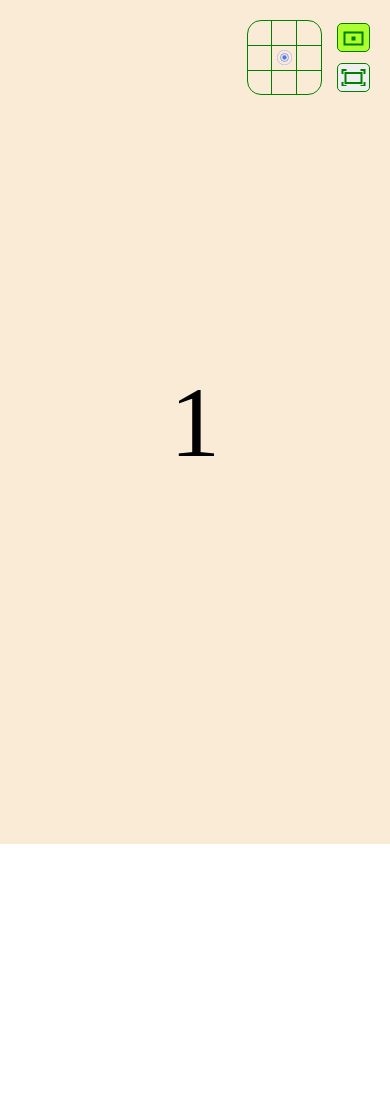
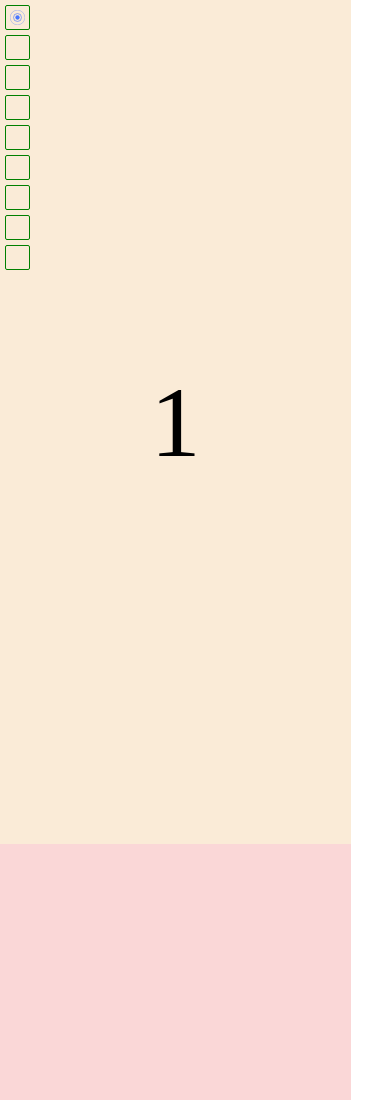
Before and after one commit to Deepshi-k/Museoedu, a website: page index.html in a window 390 px wide. Shown: the top 1100 px of the page. Before the commit the page ends 844 px from the top, so only its background shows below. Drawn offline with Linux system fonts and the light colour scheme.

Commit message:
mobile view test

```diff
--- a/index.css
+++ b/index.css
@@ -37,7 +37,6 @@ body {
 .main {
     width: 100vw;
     height: 100vh;
-    overflow: scroll;
     position: absolute;
     overflow: hidden;
 }
@@ -249,3 +248,87 @@ body {
 .mainBtn.active,.mainBtn:hover{
     background-color: greenyellow;
 }
+
+.mobile_table_container {
+    display: none;
+}
+
+@media (max-width:1000px) {
+
+    .main_table_container {
+        display: none;
+    }
+
+    .mobile_table_container {
+        display: flex;
+        position: fixed;
+        z-index: 2000;
+        gap: 5px;
+        flex-wrap: wrap;
+        flex-direction: column;
+        top: 5px;
+        left: 5px;
+    }
+
+    .mobile_box {
+        width: 25px;
+        height: 25px;
+        border: 1px solid green;
+        border-radius: 2px ;
+    }
+
+    .mobile_box:hover {
+        background-color: greenyellow;
+    }
+
+    #mobile_pointer {
+        width: 15px;
+        height: 15px;
+        position: absolute;
+        background-image: url("Images/pointer.svg");
+        background-repeat: no-repeat;
+        background-size: contain;
+        transition: 1s ease;
+        top: 5px;
+        left: 5px;
+        animation: slide 3s ease both;
+        animation-timeline: scroll(y);
+    }
+
+    body {
+        overflow: auto;
+    }
+
+    .main {
+        width: fit-content;
+        height: fit-content;
+        position: static;
+        overflow: hidden;
+    }
+
+    .sub {
+        display: flex;
+        flex-wrap: wrap;
+        width: fit-content;
+        height: fit-content;
+        position: static;
+        flex-direction: column;
+    }
+
+    .inner {
+        width: 90vw;
+        height: 100vh;
+        position: static;
+        display: flex;
+        justify-content: center;
+        align-items: center;
+        font-size: 100px;
+    }
+
+}
+
+@keyframes slide {
+    to {
+        top: calc(100% - 20px);
+    }
+}
--- a/index.html
+++ b/index.html
@@ -49,6 +49,18 @@
             </button>
         </div>
     </div>
+    <div class="mobile_table_container">
+        <a href="" class="mobile_box"></a>
+        <a href="" class="mobile_box"></a>
+        <a href="" class="mobile_box"></a>
+        <a href="" class="mobile_box"></a>
+        <a href="" class="mobile_box"></a>
+        <a href="" class="mobile_box"></a>
+        <a href="" class="mobile_box"></a>
+        <a href="" class="mobile_box"></a>
+        <a href="" class="mobile_box"></a>
+        <div id="mobile_pointer"></div>
+    </div>
     <div class="main">
         <div class="sub">
             <div class="inner" style="background-color: antiquewhite;">1</div>
--- a/index.js
+++ b/index.js
@@ -1,10 +1,12 @@
 
 document.addEventListener('DOMContentLoaded', () => {
+    let inner_width = window.innerWidth;
+    if(inner_width > 1000) {
     document.querySelectorAll(".inner")[0].scrollIntoView({behavior : 'smooth' , block : 'center' ,inline :'center'});
     setTimeout(()=>{
         document.querySelector(".sub").classList.add("zoomin");
         document.addEventListener('wheel', handleWheel,{passive : false});
-    },2000);
+    },2000); }
 });
 const inner = document.querySelectorAll('.inner');
 let currentIndex = 0;
@@ -29,7 +31,6 @@ function scrollToSlide(index){
         inner[index].scrollIntoView({ behavior: 'smooth' });
         pointer.classList = pointer_postion_names[index];
         currentIndex=index;
-        console.log(".............");
     }
 };
 
@@ -58,8 +59,6 @@ const handleWheel = (event) => {
                 deltacount = (nextscrolldeltavalue + previousdelatavalue )/2;
             }
             if(deltacount==nextscrolldeltavalue) {
-                // nextscrolldeltavalue+=100;
-                // previousdelatavalue+=100;
                 deltacount = (nextscrolldeltavalue + previousdelatavalue )/2;
                 isScrollingAllowed = true;
             }
@@ -71,8 +70,6 @@ const handleWheel = (event) => {
                 deltacount = (nextscrolldeltavalue + previousdelatavalue )/2;
             }
             if(deltacount==previousdelatavalue) {
-                // nextscrolldeltavalue-=100;
-                // previousdelatavalue-=100;
                 deltacount = (nextscrolldeltavalue + previousdelatavalue )/2;
                 isScrollingAllowed = true;
             }
@@ -85,10 +82,6 @@ const handleWheel = (event) => {
     }
     scrollTimeout = setTimeout(() => {
         isScrollingAllowed = true;
-        // let currentvalue=currentIndex;
-        // nextscrolldeltavalue = ((currentvalue+1)*100)+300;
-        // previousdelatavalue = currentvalue*100;
-        // deltacount = (nextscrolldeltavalue + previousdelatavalue ) / 2;
         deltacount = (nextscrolldeltavalue + previousdelatavalue )/2;
     }, 250);
 };
```
